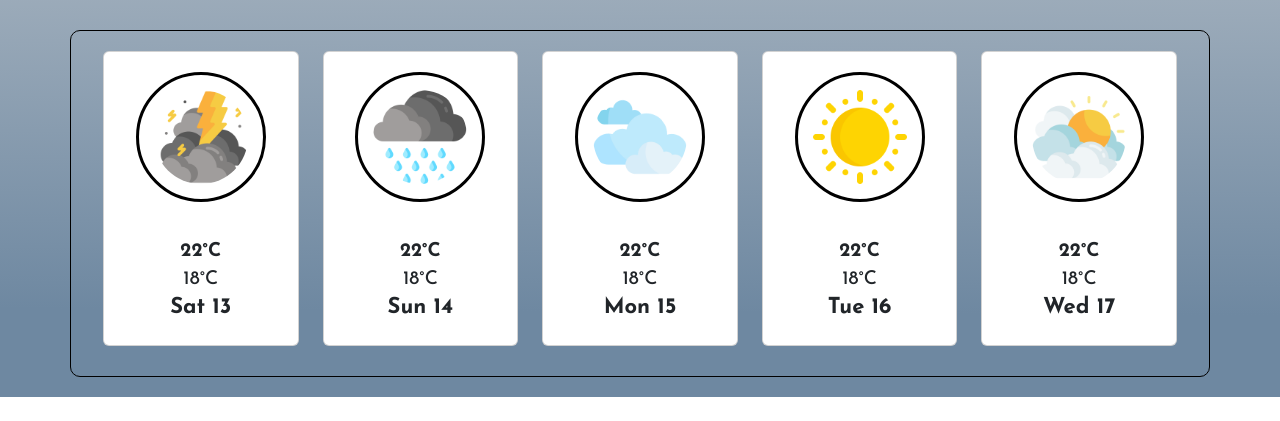
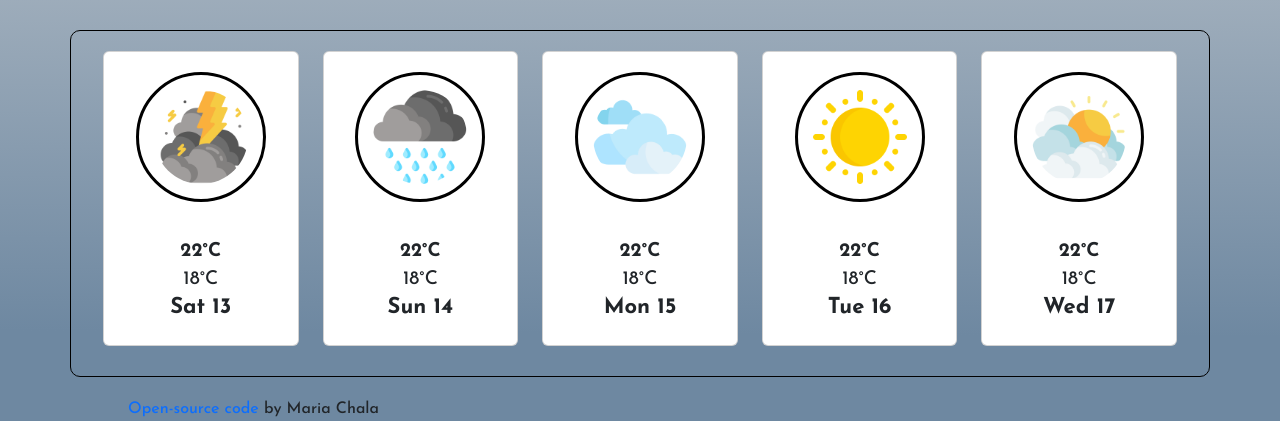
Before and after one commit to malachasha/my-weather-app, a website built with Parcel: page index.html in a window 1280 px wide. Shown: the part 496-917 px from the top of the page. Before the commit the page ends 893 px from the top, so only its background shows below. Built offline with nearby package versions, Linux system fonts and the light colour scheme.

Commit message:
added GitHub link

```diff
--- a/index.html
+++ b/index.html
@@ -188,6 +188,10 @@
         </div>
       </div>
     </div>
+    <footer >
+        <a href="https://github.com/malachasha/my-weather-app" class="github-link" target="_blank">Open-source code</a>
+        by Maria Chala
+    </footer>
 
     <script src="src/main.js"></script>
     <script
--- a/src/styles.css
+++ b/src/styles.css
@@ -202,3 +202,10 @@ p.card-text {
   border-radius: 50%;
   max-width: 130px;
 }
+footer {
+  margin-left: 10%;
+  font-family: "Josefin Sans", sans-serif;
+}
+.github-link {
+  text-decoration: none;
+}
```
